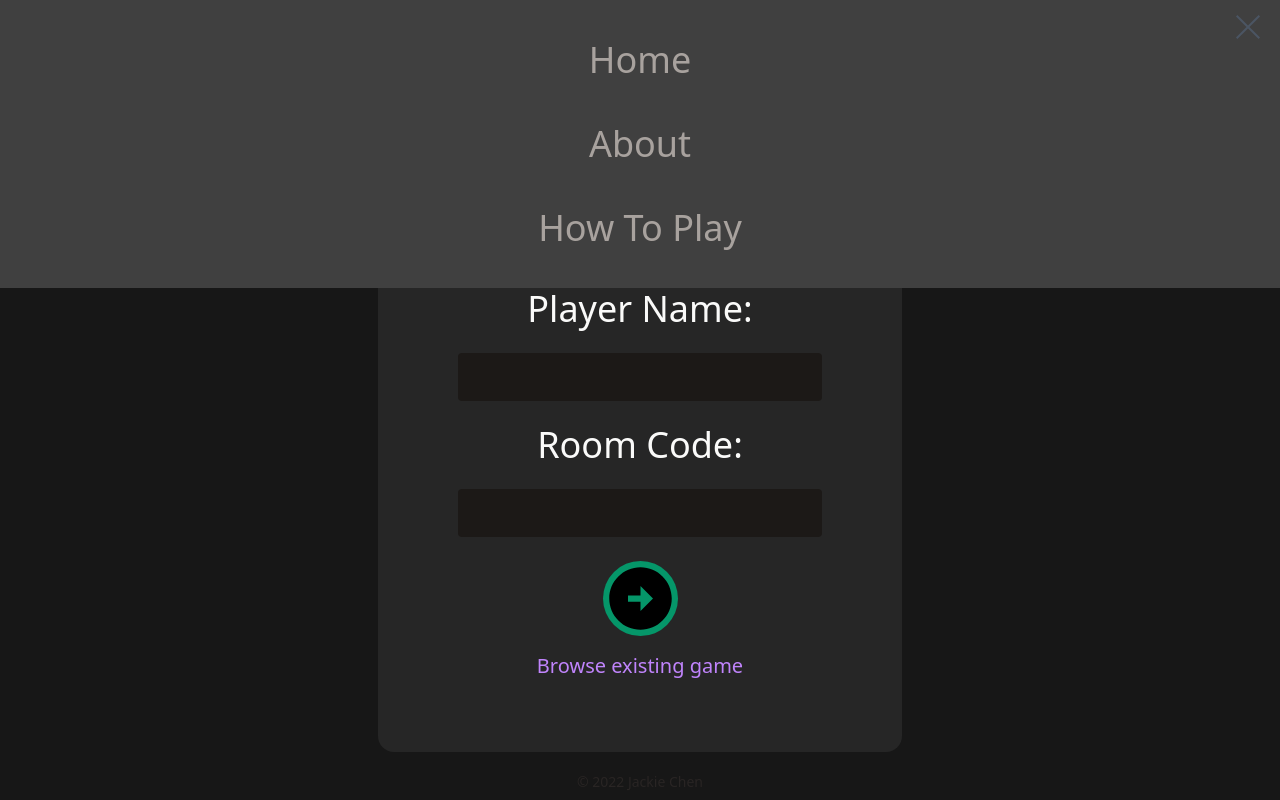
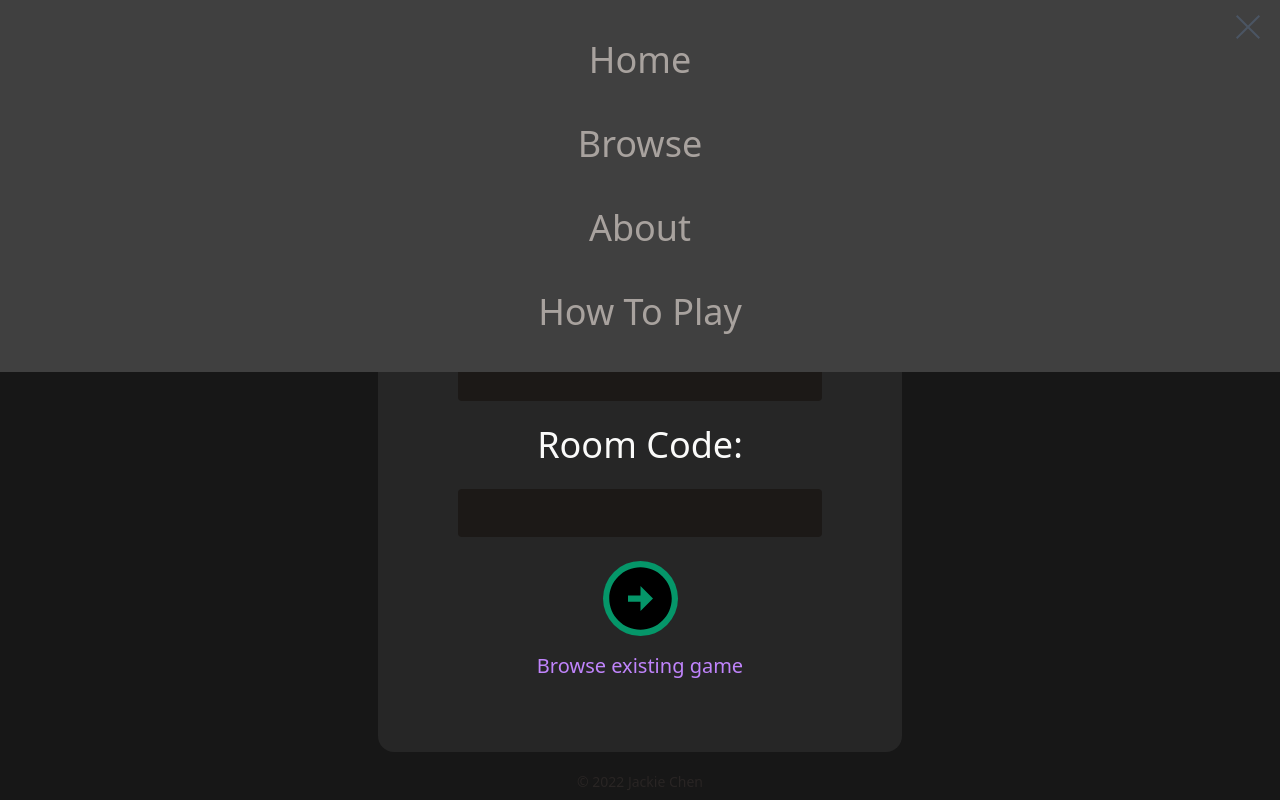
Before and after one commit to jchen396/GRAMANA, a Next.js app in the folder client/: page / in a window 1280 px wide. Both pictures are taken after a click on the element 1248 px from the left and 27 px from the top of the page. Built offline with nearby package versions, Linux system fonts and the light colour scheme.

Commit message:
added browse option to menu

```diff
--- a/client/components/Navbar.tsx
+++ b/client/components/Navbar.tsx
@@ -37,6 +37,10 @@ const Navbar = () => {
           <a className="text-4xl text-stone-400 hover:text-stone-50">Home</a>
         </Link>
         <br />
+        <Link href="/browse">
+          <a className="text-4xl text-stone-400 hover:text-stone-50">Browse</a>
+        </Link>
+        <br />
         <Link href="/about">
           <a className="text-4xl text-stone-400 hover:text-stone-50">About</a>
         </Link>
```
